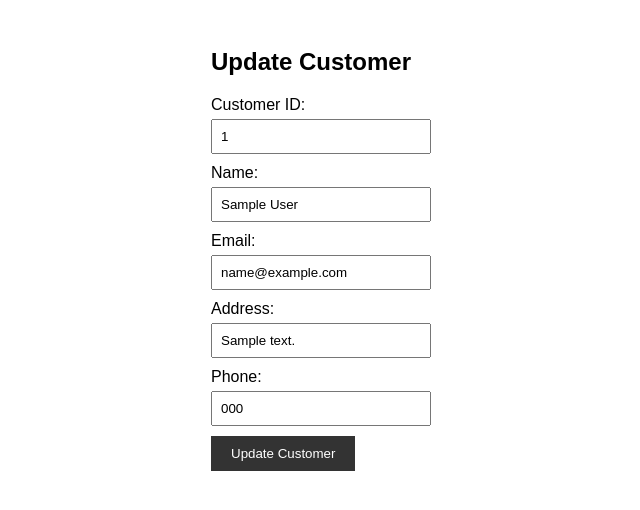
After one commit to neco1978/SalesOrder, a Flask app: page /update_customer/1 in a window 1280 px wide. The commit adds this page. Shown: the top 510 px of the page, without its empty margins (67-707 px from the left). Run offline with Flask 2, Linux system fonts and the light colour scheme; tables that the repository leaves empty hold one stand-in row (values such as "Sample post").

Commit message:
customer page added

```diff
--- a/app.py
+++ b/app.py
@@ -1,6 +1,5 @@
 from flask import Flask, render_template, request, redirect, url_for, session
-from models import Users, db
-from models import Product  # Import the Product model
+from models import Users, Product, Customers, db
 
 app = Flask(__name__)
 app.secret_key = 'your_secret_key'  # Change this to a secret key of your choice
@@ -33,6 +32,15 @@ def menu():
     else:
         return redirect(url_for('login'))
 
+@app.route('/logout')
+def logout():
+    session.pop('username', None)
+    session.pop('role', None)
+    return redirect(url_for('login'))
+
+################################################
+### USERS
+################################################
 @app.route('/users')
 def users():
     # Assuming you have a User model defined in models.py from models import User
@@ -41,28 +49,6 @@ def users():
     users = Users.query.all()
 
     return render_template('users.html', users=users)
-
-@app.route('/delete_user/<username>', methods=['DELETE'])
-def delete_user(username):
-    # Get the currently logged-in username from the session
-    current_username = session.get('username')
-
-    if current_username == username:
-        return 'You cannot delete your own user account.', 403
-
-    user = Users.query.filter_by(username=username).first()
-    if user:
-        db.session.delete(user)
-        db.session.commit()
-        return 'User deleted successfully', 200
-    else:
-        return 'User not found', 404
-
-@app.route('/logout')
-def logout():
-    session.pop('username', None)
-    session.pop('role', None)
-    return redirect(url_for('login'))
 
 @app.route('/create_user')
 def create_user():
@@ -81,6 +67,22 @@ def add_user():
 
     return redirect(url_for('users'))
     #return render_template('menu.html')
+
+@app.route('/delete_user/<username>', methods=['DELETE'])
+def delete_user(username):
+    # Get the currently logged-in username from the session
+    current_username = session.get('username')
+
+    if current_username == username:
+        return 'You cannot delete your own user account.', 403
+
+    user = Users.query.filter_by(username=username).first()
+    if user:
+        db.session.delete(user)
+        db.session.commit()
+        return 'User deleted successfully', 200
+    else:
+        return 'User not found', 404
 
 @app.route('/update_user/<username>', methods=['POST'])
 def update_user(username):
@@ -102,7 +104,9 @@ def update_user_page(username):
     else:
         return 'User not found', 404
 
-# New routes for Products
+################################################
+### PRODUCTS
+################################################
 @app.route('/products')
 def products():
     products = Product.query.all()
@@ -126,18 +130,6 @@ def add_product():
 
     return redirect(url_for('products'))
 
-#@app.route('/delete_product/<product_code>', methods=['DELETE'])
-#def delete_product(product_code):
-#    #product = Product.query.filter_by(product_code=product_code).first()
-#    product = session.get('product_code')
-#    if product:
-#        db.session.delete(product)
-#        db.session.commit()
-#        return jsonify(message='Product deleted successfully'), 200
-#    else:
-#        return jsonify(error='Product not found'), 404
-
-####
 @app.route('/delete_product/<product_code>', methods=['DELETE'])
 def delete_product(product_code):
     product = Product.query.filter_by(product_code=product_code).first()
@@ -156,24 +148,77 @@ def update_product_page(product_code):
     else:
         return 'Product not found', 404
 
-@app.route('/update_product', methods=['POST'])
-def update_product():
-    product_code = request.form['product_code']
-    name = request.form['name']
-    description = request.form['description']
-    unit_price = request.form['unit_price']
-    stock_level = request.form['stock_level']
+@app.route('/update_product/<product_code>', methods=['POST'])
+def update_product(product_code):
+    name = request.form['productName']
+    description = request.form['productDescription']
+    unit_price = request.form['unitPrice']
+    stock_level = request.form['stockLevel']
 
     product = Product.query.filter_by(product_code=product_code).first()
     if product:
-        product.name = name
-        product.description = description
-        product.unit_price = unit_price
-        product.stock_level = stock_level
-        db.session.commit()
-        return redirect(url_for('products.html'))
+        product.update_product(name, description, unit_price, stock_level)
+        return 'Product updated successfully', 200
     else:
         return 'Product not found', 404
+
+################################################
+### CUSTOMERS
+################################################
+@app.route('/customers')
+def customers():
+    customers_list = Customers.query.all()
+    return render_template('customers.html', customers=customers_list)
+
+@app.route('/create_customer')
+def create_customer():
+    return render_template('create_customer.html')
+
+@app.route('/add_customer', methods=['POST'])
+def add_customer():
+    name = request.form['name']
+    email = request.form['email']
+    address = request.form['address']
+    phone = request.form['phone']
+
+    new_customer = Customers(name=name, email=email, address=address, phone=phone)
+    db.session.add(new_customer)
+    db.session.commit()
+
+    return redirect(url_for('customers'))
+
+@app.route('/update_customer/<int:customer_id>', methods=['POST'])
+def update_customer(customer_id):
+    name = request.form['name']
+    email = request.form['email']
+    address = request.form['address']
+    phone = request.form['phone']
+
+    customer = Customers.query.get(customer_id)
+    if customer:
+        customer.update_customer(name, email, address, phone)
+        return 'Customer updated successfully', 200
+    else:
+        return 'Customer not found', 404
+
+@app.route('/update_customer/<int:customer_id>')
+def update_customer_page(customer_id):
+    customer = Customers.query.get(customer_id)
+    if customer:
+        return render_template('update_customer.html', customer=customer)
+    else:
+        return 'Customer not found', 404
+
+@app.route('/delete_customer/<int:customer_id>', methods=['DELETE'])
+def delete_customer(customer_id):
+    customer = Customers.query.get(customer_id)
+    if customer:
+        db.session.delete(customer)
+        db.session.commit()
+        return 'Customer deleted successfully', 200
+    else:
+        return 'Customer not found', 404
+
 
 if __name__ == '__main__':
     with app.app_context():
--- a/templates/products.html
+++ b/templates/products.html
@@ -48,9 +48,7 @@
 
     <script>
         $(document).ready(function () {
-            $('#productsTable').DataTable({
-                deferRender: true
-            });
+            $('#productsTable').DataTable();
         });
 
         function updateProducts(productCode) {
--- /dev/null
+++ b/templates/update_customer.html
@@ -0,0 +1,90 @@
+<!-- update_customer.html -->
+
+<!DOCTYPE html>
+<html lang="en">
+<head>
+    <meta charset="UTF-8">
+    <meta name="viewport" content="width=device-width, initial-scale=1.0">
+    <title>Update Customer</title>
+    <style>
+        body {
+            font-family: Arial, sans-serif;
+            display: flex;
+        }
+
+        #main {
+            margin-left: 250px;
+            padding: 20px;
+        }
+
+        label {
+            display: block;
+            margin-bottom: 5px;
+        }
+
+        input[type="text"],
+        input[type="email"],
+        input[type="tel"] {
+            width: 100%;
+            padding: 8px;
+            margin-bottom: 10px;
+        }
+
+        input[type="submit"] {
+            padding: 10px 20px;
+            background-color: #333;
+            color: white;
+            border: none;
+            cursor: pointer;
+        }
+
+        input[type="submit"]:hover {
+            background-color: #444;
+        }
+    </style>
+</head>
+<body>
+    <div id="main">
+        <h2>Update Customer</h2>
+        <form id="updateCustomerForm">
+            <label for="customerId">Customer ID:</label>
+            <input type="text" id="customerId" name="customerId" value="{{ customer.id }}" readonly><br>
+
+            <label for="name">Name:</label>
+            <input type="text" id="name" name="name" value="{{ customer.name }}" required><br>
+
+            <label for="email">Email:</label>
+            <input type="email" id="email" name="email" value="{{ customer.email }}" required><br>
+
+            <label for="address">Address:</label>
+            <input type="text" id="address" name="address" value="{{ customer.address }}" required><br>
+
+            <label for="phone">Phone:</label>
+            <input type="tel" id="phone" name="phone" value="{{ customer.phone }}" required><br>
+
+            <input type="submit" value="Update Customer">
+        </form>
+    </div>
+
+    <script src="https://code.jquery.com/jquery-3.6.0.min.js"></script>
+    <script>
+        $(document).ready(function () {
+            // Handle form submission
+            $('#updateCustomerForm').submit(function (event) {
+                event.preventDefault();
+
+                var formData = $(this).serialize();
+
+                $.ajax({
+                    url: `/update_customer/{{ customer.id }}`,
+                    type: 'POST',
+                    data: formData,
+                    success: function (response) {
+                        alert(response);
+                    }
+                });
+            });
+        });
+    </script>
+</body>
+</html>
```
Also changed, not shown: models.py (+20 -0 lines), templates/create_customer.html (added, +98 -0 lines), templates/customers.html (added, +85 -0 lines), templates/update_product.html (+56 -32 lines), templates/users.html (+6 -56 lines), templates/users_o.html (added, +129 -0 lines).
